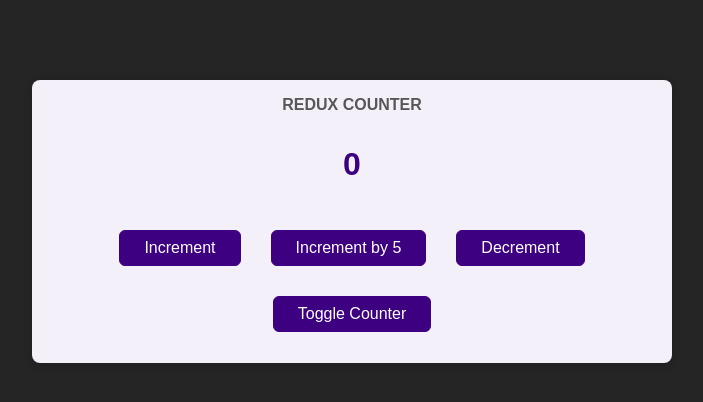
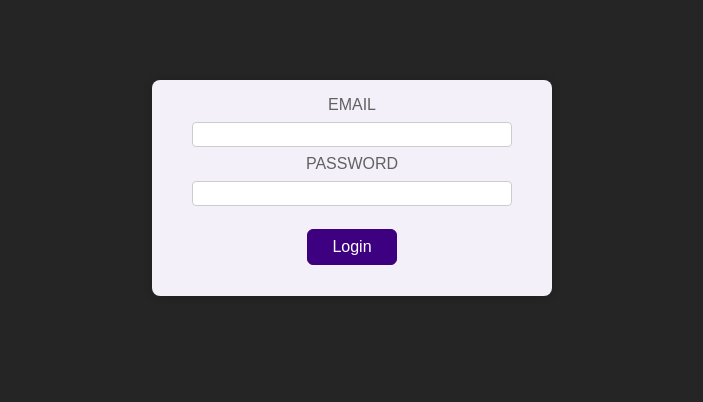
Before and after one commit to brunelloalessio-lellis/react-redux-project, a React (Create React App) app: page / in a window 1280 px wide. Shown: the top 402 px of the page, without its empty margins (288-991 px from the left). Built offline with nearby package versions, Linux system fonts and the light colour scheme.

Commit message:
using multiple redux slices to manage a login slice

```diff
--- a/src/App.js
+++ b/src/App.js
@@ -1,9 +1,18 @@
-import Counter from './components/Counter';
-
+import Counter from "./components/Counter";
+import Header from "./components/Header";
+import Auth from "./components/Auth";
+import { useSelector } from "react-redux";
 
 function App() {
+  const isAuthenticated = useSelector((state) => state.auth.isAuthenticated);
+
+  if (!isAuthenticated) return <Auth />;
+
   return (
-    <Counter />
+    <>
+      <Header />
+      <Counter />
+    </>
   );
 }
 
--- a/src/components/Auth.js
+++ b/src/components/Auth.js
@@ -1,17 +1,35 @@
-import classes from './Auth.module.css';
+import { useRef } from "react";
+import { authActions } from "../store/index";
+import classes from "./Auth.module.css";
+import { useDispatch } from 'react-redux';
 
 const Auth = () => {
+  const emailRef = useRef();
+  const passwordRef = useRef();
+  const dispatcher = useDispatch()
+
+  const onFormSubmit = (e) => {
+    e.preventDefault()
+
+    if (
+      emailRef.current.value.trim() !== "" &&
+      passwordRef.current.value.trim() !== ""
+    ) {
+      dispatcher(authActions.login());
+    }
+  };
+
   return (
     <main className={classes.auth}>
       <section>
-        <form>
+        <form onSubmit={onFormSubmit}>
           <div className={classes.control}>
-            <label htmlFor='email'>Email</label>
-            <input type='email' id='email' />
+            <label htmlFor="email">Email</label>
+            <input type="email" id="email" ref={emailRef} />
           </div>
           <div className={classes.control}>
-            <label htmlFor='password'>Password</label>
-            <input type='password' id='password' />
+            <label htmlFor="password">Password</label>
+            <input type="password" id="password" ref={passwordRef} />
           </div>
           <button>Login</button>
         </form>
--- a/src/components/Counter.js
+++ b/src/components/Counter.js
@@ -5,8 +5,8 @@ import { counterActions } from "../store/index";
 
 const Counter = () => {
   const dispatch = useDispatch();
-  const counter = useSelector((state) => state.counter);
-  const showCounter = useSelector((state) => state.showCounter);
+  const counter = useSelector((state) => state.counter.counter);
+  const showCounter = useSelector((state) => state.counter.showCounter);
 
   const toggleCounterHandler = () => {
     dispatch(counterActions.toggleCounter());
--- a/src/components/Header.js
+++ b/src/components/Header.js
@@ -1,19 +1,27 @@
-import classes from './Header.module.css';
+import classes from "./Header.module.css";
+import { useDispatch } from "react-redux";
+import { authActions } from "../store";
 
 const Header = () => {
+  const dispatch = useDispatch();
+
+  const onLogoutHandler = () => {
+    dispatch(authActions.logout());
+  };
+
   return (
     <header className={classes.header}>
       <h1>Redux Auth</h1>
       <nav>
         <ul>
           <li>
-            <a href='/'>My Products</a>
+            <a href="/">My Products</a>
           </li>
           <li>
-            <a href='/'>My Sales</a>
+            <a href="/">My Sales</a>
           </li>
           <li>
-            <button>Logout</button>
+            <button onClick={onLogoutHandler}>Logout</button>
           </li>
         </ul>
       </nav>
--- a/src/store/index.js
+++ b/src/store/index.js
@@ -1,10 +1,11 @@
 import { configureStore, createSlice } from "@reduxjs/toolkit";
-
-const initialState = { counter: 0, showCounter: true };
 
 const counterSlice = createSlice({
   name: "counter",
-  initialState,
+  initialState: {
+    counter: 0,
+    showCounter: true,
+  },
   reducers: {
     increment(state, action) {
       const amount = action.payload || 1;
@@ -19,11 +20,30 @@ const counterSlice = createSlice({
   },
 });
 
+const authSlice = createSlice({
+  name: "auth",
+  initialState: {
+    isAuthenticated: false,
+  },
+  reducers: {
+    login(state) {
+      state.isAuthenticated = true;
+    },
+    logout(state) {
+      state.isAuthenticated = false;
+    },
+  },
+});
+
 const store = configureStore({
-  reducer: counterSlice.reducer,
+  reducer: {
+    counter: counterSlice.reducer,
+    auth: authSlice.reducer,
+  },
 });
 
 export const counterActions = counterSlice.actions;
+export const authActions = authSlice.actions;
 export default store;
 
 /*
```
